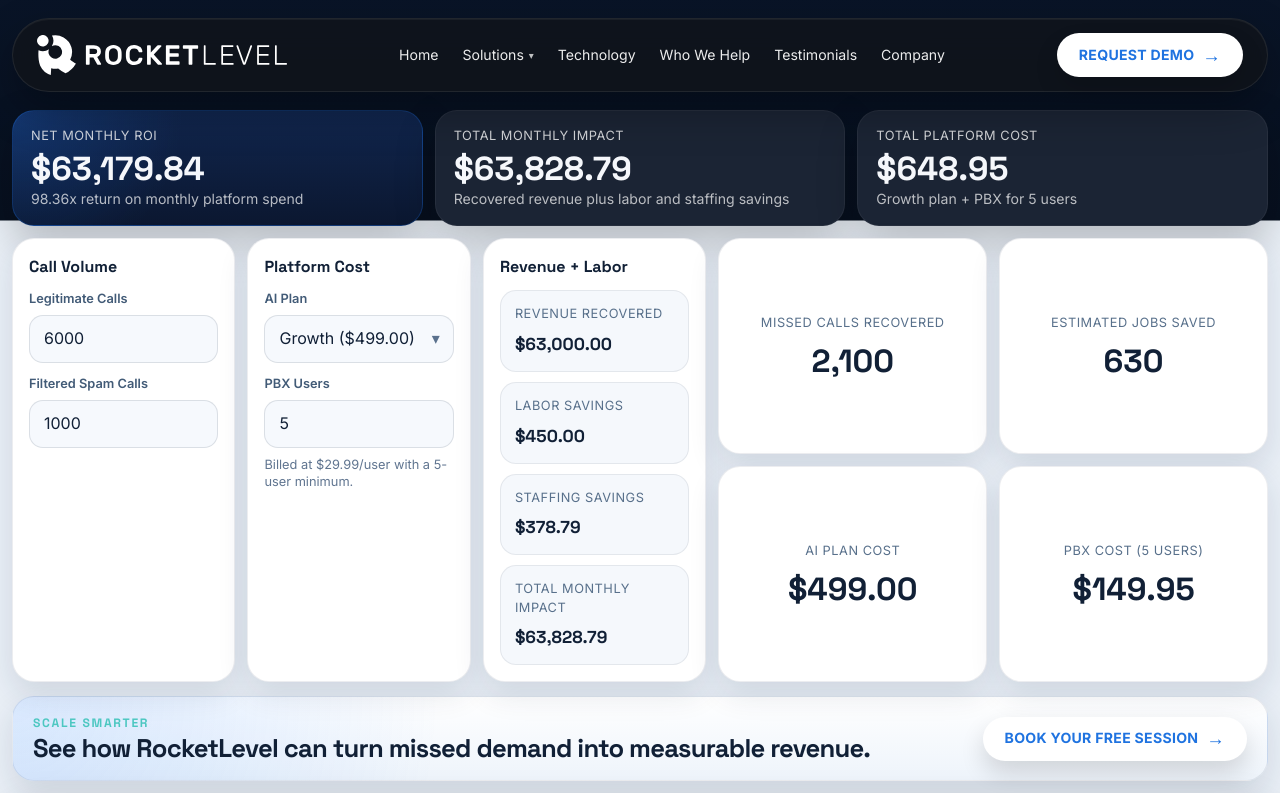
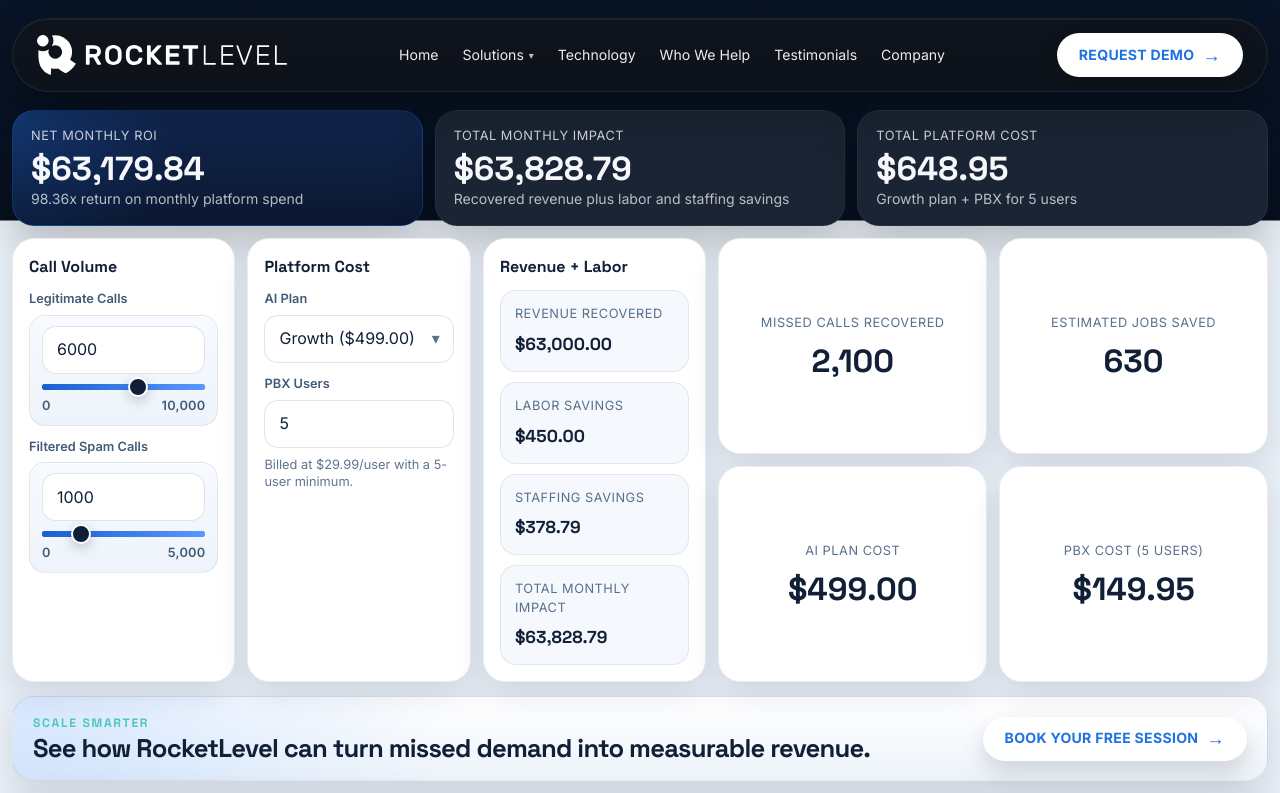
Before and after one commit to jakeconcharl/rocketnaparoicalculator, a React (Vite) app: page / in a window 1280 px wide. Shown: the top 793 px of the page. Built offline with nearby package versions, Linux system fonts and the light colour scheme.

Commit message:
Add integrated call volume sliders

```diff
--- a/src/App.tsx
+++ b/src/App.tsx
@@ -141,6 +141,7 @@
                 <div className="field-stack">
                   <label className="field">
                     <span>Legitimate Calls</span>
+                    <div className="field-control">
                       <div className="input-wrap">
                         <input
                           type="number"
@@ -152,10 +153,27 @@
                           }
                         />
                       </div>
+                      <input
+                        className="range-slider"
+                        type="range"
+                        min={0}
+                        max={10000}
+                        step={100}
+                        value={inputs.legitimateCalls}
+                        onChange={(event) =>
+                          updateNumberInput("legitimateCalls", event.target.value)
+                        }
+                      />
+                      <div className="range-scale">
+                        <span>0</span>
+                        <span>10,000</span>
+                      </div>
+                    </div>
                   </label>
 
                   <label className="field">
                     <span>Filtered Spam Calls</span>
+                    <div className="field-control">
                       <div className="input-wrap">
                         <input
                           type="number"
@@ -166,6 +184,22 @@
                             updateNumberInput("filteredSpamCalls", event.target.value)
                           }
                         />
+                      </div>
+                      <input
+                        className="range-slider"
+                        type="range"
+                        min={0}
+                        max={5000}
+                        step={50}
+                        value={inputs.filteredSpamCalls}
+                        onChange={(event) =>
+                          updateNumberInput("filteredSpamCalls", event.target.value)
+                        }
+                      />
+                      <div className="range-scale">
+                        <span>0</span>
+                        <span>5,000</span>
+                      </div>
                     </div>
                   </label>
                 </div>
--- a/src/styles.css
+++ b/src/styles.css
@@ -350,6 +350,16 @@
   color: #425b77;
 }
 
+.field-control {
+  display: grid;
+  gap: 10px;
+  padding: 10px 12px 12px;
+  border: 1px solid rgba(19, 34, 56, 0.08);
+  border-radius: 16px;
+  background: linear-gradient(180deg, #f7faff 0%, #eef4fb 100%);
+  box-shadow: inset 0 1px 0 rgba(255, 255, 255, 0.8);
+}
+
 .input-wrap {
   position: relative;
 }
@@ -361,7 +371,7 @@
   border: 1px solid rgba(19, 34, 56, 0.12);
   border-radius: 14px;
   padding: 10px 14px;
-  background: #f6f9fd;
+  background: #ffffff;
   color: var(--text-dark);
   appearance: none;
 }
@@ -384,6 +394,58 @@
   transform: translateY(-50%);
   color: #5a718d;
   font-style: normal;
+}
+
+.range-slider {
+  width: 100%;
+  height: 6px;
+  margin: 0;
+  border-radius: 999px;
+  background: linear-gradient(90deg, #1b5fd1 0%, #5a97ff 100%);
+  appearance: none;
+  cursor: pointer;
+}
+
+.range-slider::-webkit-slider-runnable-track {
+  height: 6px;
+  border-radius: 999px;
+  background: linear-gradient(90deg, #1b5fd1 0%, #5a97ff 100%);
+}
+
+.range-slider::-webkit-slider-thumb {
+  margin-top: -7px;
+  width: 20px;
+  height: 20px;
+  border: 2px solid #ffffff;
+  border-radius: 50%;
+  background: #0f1f38;
+  box-shadow: 0 4px 12px rgba(10, 24, 49, 0.22);
+  appearance: none;
+}
+
+.range-slider::-moz-range-track {
+  height: 6px;
+  border: 0;
+  border-radius: 999px;
+  background: linear-gradient(90deg, #1f73e0 0%, #6aa8ff 100%);
+}
+
+.range-slider::-moz-range-thumb {
+  width: 20px;
+  height: 20px;
+  border: 2px solid #ffffff;
+  border-radius: 50%;
+  background: #0f1f38;
+  box-shadow: 0 4px 12px rgba(10, 24, 49, 0.22);
+}
+
+.range-scale {
+  display: flex;
+  justify-content: space-between;
+  color: #6d819c;
+  font-size: 0.72rem;
+  line-height: 1;
+  letter-spacing: 0.02em;
 }
 
 .helper-copy {
```
Lines whose indentation alone changed are shown as unchanged.
